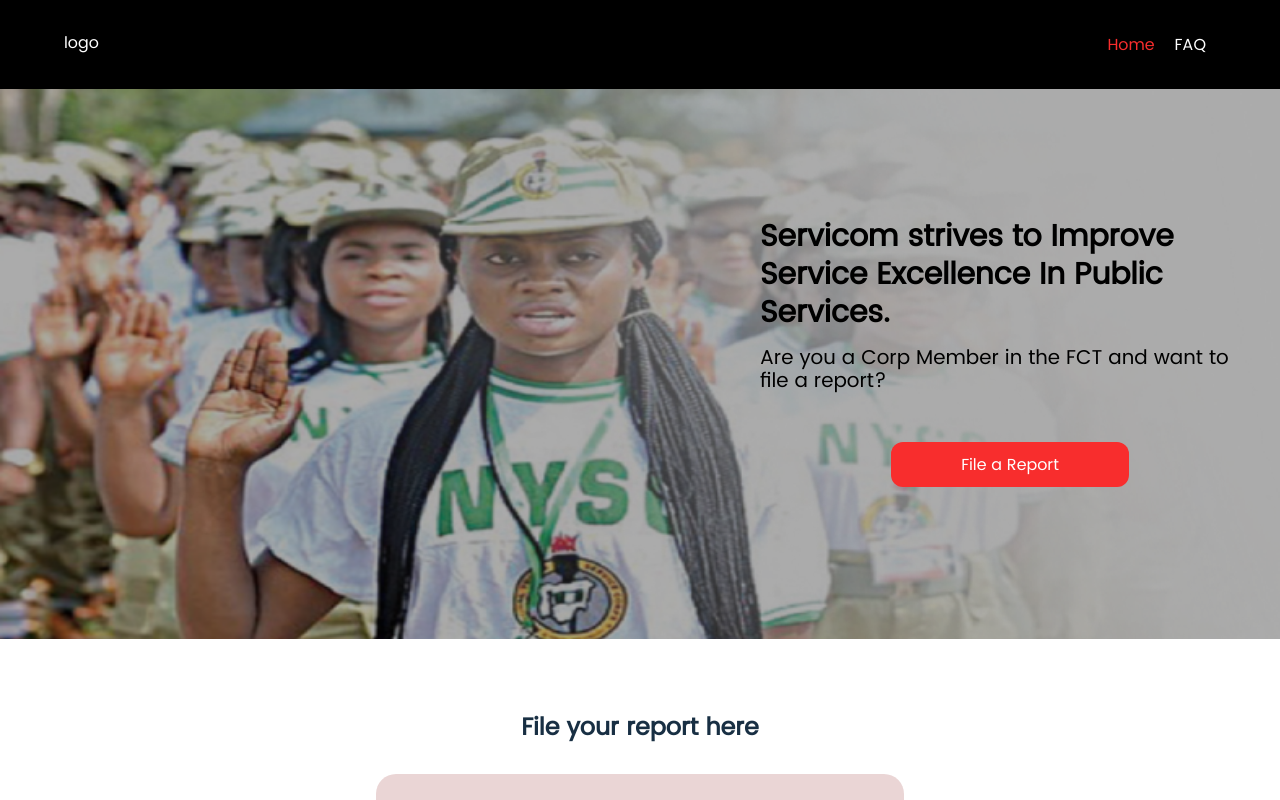
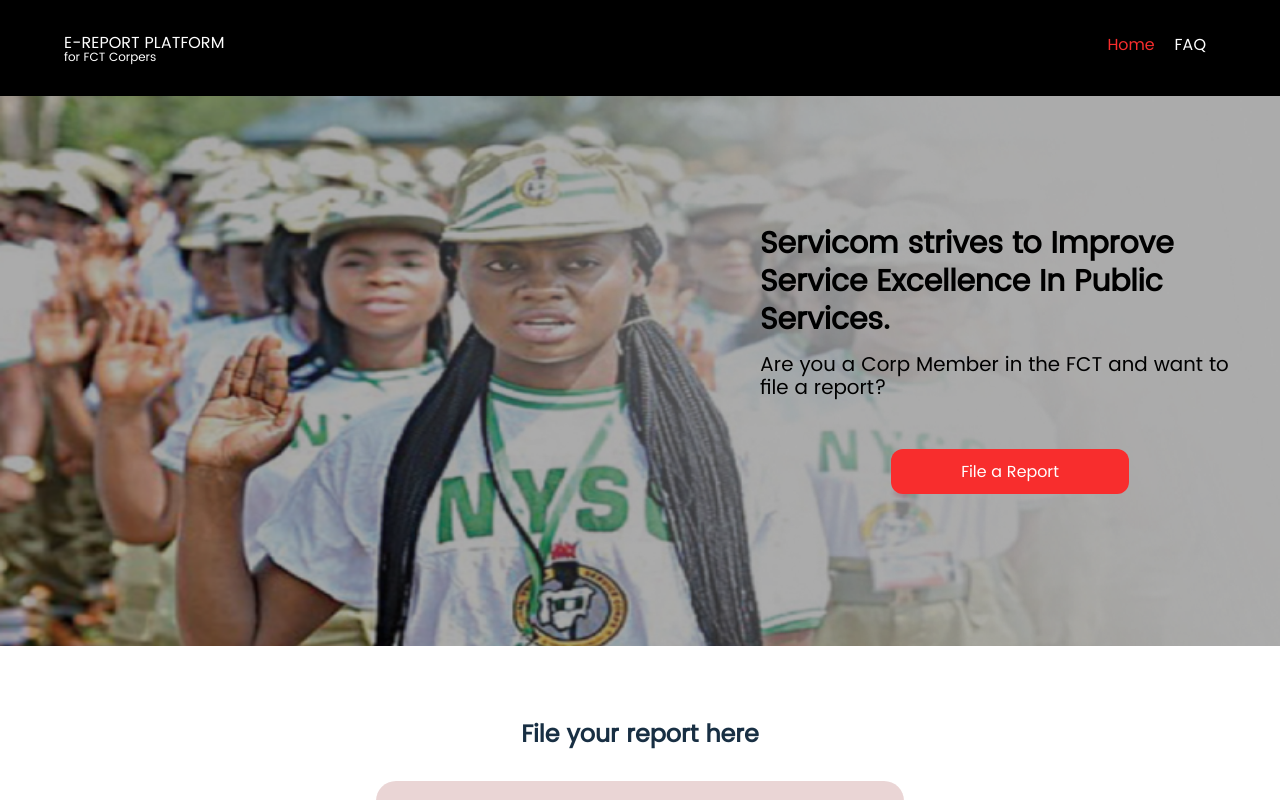
Before and after one commit to okafohenry/nysc-project, a React (Create React App) app: page / in a window 1280 px wide. Shown: the top 800 px of the page. Built offline with nearby package versions, Linux system fonts and the light colour scheme.

Commit message:
added logo

```diff
--- a/src/assets/css/index.scss
+++ b/src/assets/css/index.scss
@@ -41,6 +41,10 @@ nav{
         a{
             color: $white;
             text-decoration: none;
+        }
+        .small-logo-text {
+            font-size: 12px;
+            margin-top: -7px;
         }
     }
 
--- a/src/components/nav.tsx
+++ b/src/components/nav.tsx
@@ -9,7 +9,12 @@ export const Nav = (props: Props) => {
     const {selected, navlinks} = props;
     return(
         <nav>
-            <div className="logo"><a href="/">logo</a></div>
+            <div className="logo">
+                <Link to="/">
+                    <div>E-REPORT PLATFORM</div>
+                    <div className="small-logo-text">for FCT Corpers</div>
+                </Link>
+            </div>
             {navlinks ?
             <div>
                 <ul>
```
